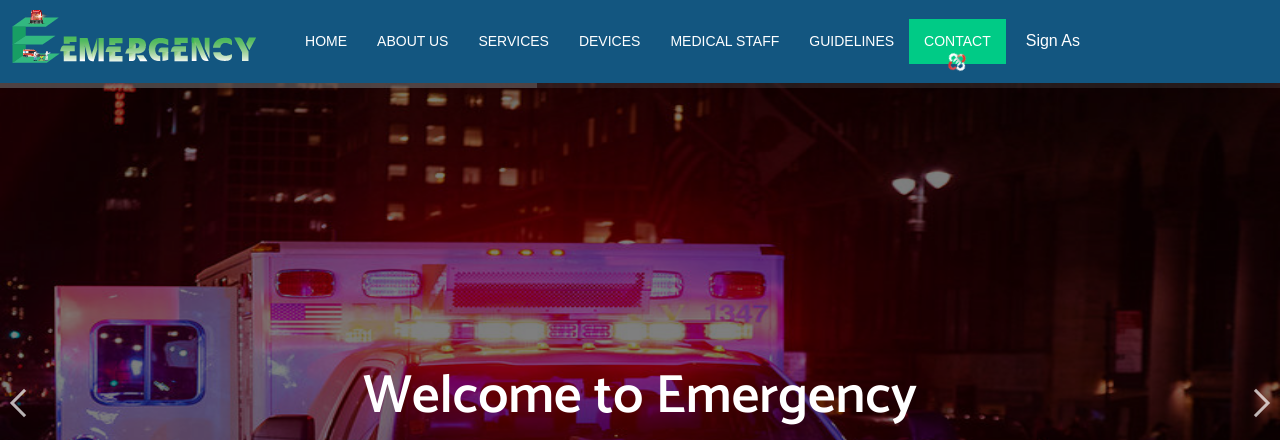
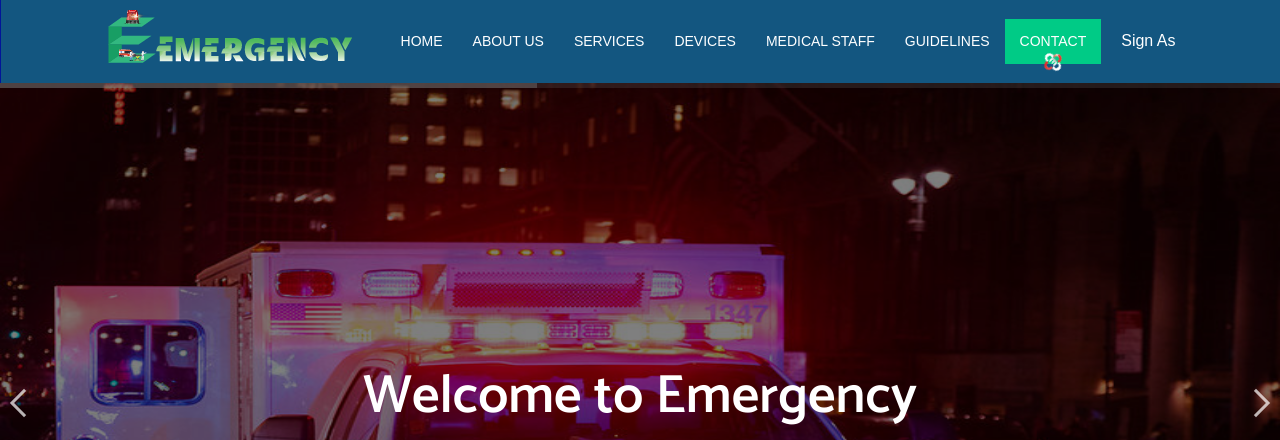
Before and after one commit to saadsharad/Database-Project-with-Django-and-PostgreSQL, a Django app: page / in a window 1280 px wide. Shown: the top 440 px of the page. Run offline with Django 4.2, Linux system fonts and the light colour scheme; data that the repository does not hold is empty; parts of the project's set-up code (start-up, migrations or seed data) failed here and were passed over; some libraries are stand-ins or nearby versions.

Commit message:
updates2

```diff
--- a/static/css/style.css
+++ b/static/css/style.css
@@ -213,7 +213,7 @@ button:focus{
   overflow: visible;
   background-color: #135680;
   font-family: Arial;
-  margin-left: -190px;
+  /* margin-left: -190px;  */
 }
 
 /* Links inside the navbar */
--- a/templates/accounts/doctor.html
+++ b/templates/accounts/doctor.html
@@ -46,7 +46,7 @@
 
 	<!-- Start header -->
 	<header class="top-header">
-		<nav class="navbar header-nav navbar-expand-lg">
+		<nav style="margin-left: 1px;" class="navbar header-nav navbar-expand-lg">
 			<div class="container">
 
 				<a class="navbar-brand" href="{% url 'index' %}"><img src="{% static 'images/logo10.png' %}" alt="image"></a>
--- a/templates/accounts/nurse.html
+++ b/templates/accounts/nurse.html
@@ -47,7 +47,7 @@
 
 	<!-- Start header -->
 	<header class="top-header">
-		<nav class="navbar header-nav navbar-expand-lg">
+		<nav style="margin-left: 1px;" class="navbar header-nav navbar-expand-lg">
 			<div class="container">
 
 				<a class="navbar-brand" href="{% url 'index' %}"><img src="{% static 'images/logo10.png' %}" alt="image"></a>
--- a/templates/accounts/patient.html
+++ b/templates/accounts/patient.html
@@ -50,7 +50,7 @@
 
 	<!-- Start header -->
 	<header class="top-header">
-		<nav class="navbar header-nav navbar-expand-lg">
+		<nav style="margin-left: 1px;" class="navbar header-nav navbar-expand-lg">
             <div class="container">
 
 				<a class="navbar-brand" href="{% url 'index' %}"><img src="{% static 'images/logo10.png' %}" alt="image"></a>
--- a/templates/pages/index.html
+++ b/templates/pages/index.html
@@ -49,7 +49,7 @@
 
      <!-- Start header -->
      <header class="top-header">
-         <nav class="navbar header-nav navbar-expand-lg">
+         <nav style="margin-left: 1px;" class="navbar header-nav navbar-expand-lg">
              <div class="container">
 
                  <a class="navbar-brand" href="{% url 'index' %}"><img src="{% static 'images/logo10.png' %}" alt="image"></a>
```
Also changed, not shown: media/photos/2022/06/07/92765965-sad-doctor.webp (added), media/photos/2022/06/07/happy-doctor.jpg (added), media/photos/2022/06/07/images_1.jpg (added).
